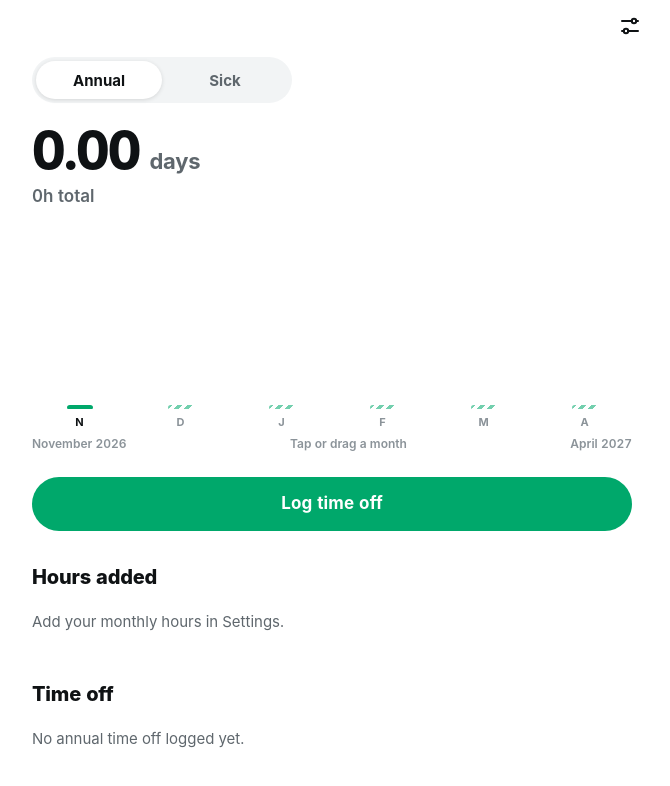
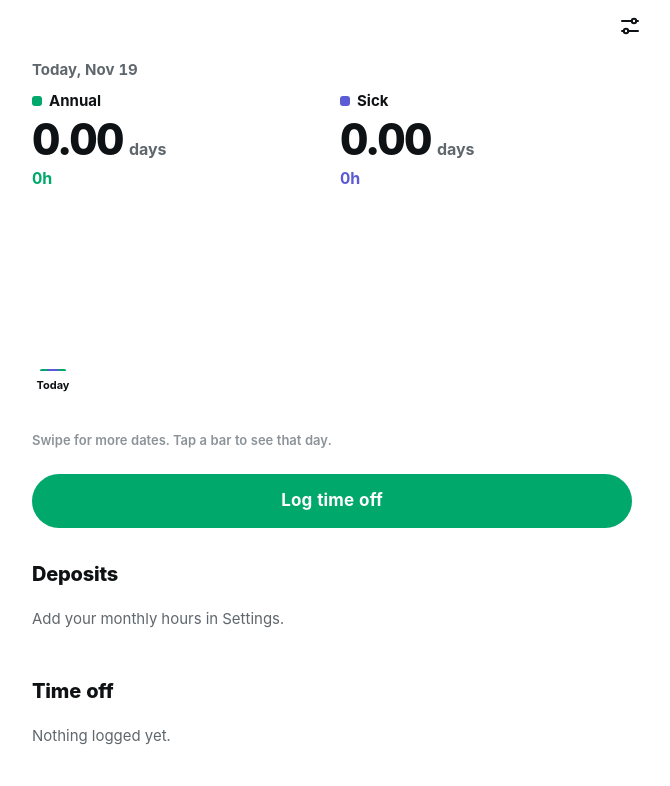
Before and after one commit to iisauha/NYC-DEP-Personal-Dashboard, a plain HTML site: page timeoff/index.html in a window 1280 px wide. Both pictures are taken after a click on the button "Start tracking". Shown: the whole page, without its empty margins (308-978 px from the left). Drawn offline with Linux system fonts and the light colour scheme.

Commit message:
Simpler home: both balances, layered scrollable chart with dates
- Annual and sick shown together; toggle removed
- One bar per deposit date (plus today and days off), annual and sick
  layered, scrolls sideways two years ahead and rescales to what is in view
- Tap a bar to see both balances on that date
- Combined deposits and time off lists

Co-Authored-By: Claude Opus 5.5 <noreply@anthropic.com>
Claude-Session: https://claude.ai/code/session_014yGva4n89QwQbMewvV48NC

```diff
--- a/sw.js
+++ b/sw.js
@@ -1,6 +1,6 @@
 /* Offline support. Network first, so a new version shows up right away when online;
    falls back to the cached copy when offline. */
-const CACHE = 'dep-dashboard-v12';
+const CACHE = 'dep-dashboard-v13';
 const SHELL = [
   './', './index.html', './manifest.webmanifest', './assets/app.css',
   './timeoff/', './timeoff/index.html', './timeoff/app.js', './timeoff/leave.js',
--- a/timeoff/app.js
+++ b/timeoff/app.js
@@ -35,10 +35,9 @@ function route() {
   $('settingsBtn').hidden = view !== 'home';
   $('barTitle').textContent = $('view-' + view).dataset.title;
   $('snackbar').classList.remove('show');
-  if (view !== 'home') document.body.classList.remove('sick-mode');
   const el = $('view-' + view); el.classList.remove('view-enter'); void el.offsetWidth; el.classList.add('view-enter');
   $('scroller').scrollTop = 0;
-  ({ home: () => { shown = null; renderHome(true); }, settings: () => { renderSettings(); applyTheme(); }, dates: renderDates, setup: renderSetup })[view]();
+  ({ home: () => renderHome(true), settings: () => { renderSettings(); applyTheme(); }, dates: renderDates, setup: renderSetup })[view]();
 }
 window.addEventListener('hashchange', route);
 $('settingsBtn').addEventListener('click', () => { location.hash = 'settings'; });
@@ -73,65 +72,51 @@ function applyTheme() {
 }
 $('themeToggle').addEventListener('click', e => {
   const b = e.target.closest('button'); if (!b) return;
-  S.theme = b.dataset.theme; persist(); applyTheme(); drawChart(false);
+  S.theme = b.dataset.theme; persist(); applyTheme();
   if (navigator.standalone) snack('Close and reopen the app to update the top bar');
 });
 matchMedia('(prefers-color-scheme: dark)').addEventListener('change', () => { applyTheme(); });
 
-/* ---------- home ---------- */
-let leaveType = 'annual';
-let shown = null;          // number currently on screen (days), for count-up
-let countRAF = 0;
-function setBig(mins, animate) {
-  const target = mins / S.dayMins;
-  const el = $('bigNum');
-  const fmt = v => (Math.round(v * 100) / 100).toLocaleString('en-US', { minimumFractionDigits: 2, maximumFractionDigits: 2 });
-  cancelAnimationFrame(countRAF);
-  const reduce = matchMedia('(prefers-reduced-motion: reduce)').matches;
-  if (!animate || shown === null || reduce) { el.textContent = fmt(target); shown = target; }
+/* ---------- home: both balances, one chart, one list ---------- */
+const shownN = { annual: null, sick: null };
+const rafN = { annual: 0, sick: 0 };
+const fmt2 = v => (Math.round(v * 100) / 100).toLocaleString('en-US', { minimumFractionDigits: 2, maximumFractionDigits: 2 });
+function setNum(type, mins, animate) {
+  const el = $(type === 'annual' ? 'numA' : 'numS'), target = mins / S.dayMins;
+  cancelAnimationFrame(rafN[type]);
+  if (!animate || shownN[type] === null || matchMedia('(prefers-reduced-motion: reduce)').matches) { el.textContent = fmt2(target); shownN[type] = target; }
   else {
-    const from = shown, t0 = performance.now(), dur = 650;
-    const step = now => {
-      const p = Math.min(1, (now - t0) / dur), e = 1 - Math.pow(1 - p, 4);
-      const v = from + (target - from) * e; el.textContent = fmt(v); shown = v;
-      if (p < 1) countRAF = requestAnimationFrame(step);
-    };
-    countRAF = requestAnimationFrame(step);
+    const from = shownN[type], t0 = performance.now();
+    const step = now => { const p = Math.min(1, (now - t0) / 550), e = 1 - Math.pow(1 - p, 4), v = from + (target - from) * e;
+      el.textContent = fmt2(v); shownN[type] = v; if (p < 1) rafN[type] = requestAnimationFrame(step); };
+    rafN[type] = requestAnimationFrame(step);
   }
   el.classList.toggle('neg', mins < 0);
-  $('bigUnit').textContent = Math.abs(target) === 1 ? 'day' : 'days';
-  $('subHours').textContent = `${L.fmtHM(mins)} total`;
+  $(type === 'annual' ? 'hrsA' : 'hrsS').textContent = L.fmtHM(mins);
 }
-function setDeltaDefault() {
-  const last = L.lastCredit(S, L.today()), d = $('delta');
-  d.classList.remove('scrub');
-  d.textContent = last ? `+${L.fmtHM(last[leaveType])} added ${L.fmtDate(last.date, { month: 'short', day: 'numeric' })}` : '';
+function showDate(date, label) {
+  const b = L.balanceOn(S, date);
+  if (date < S.anchor.date && chart) { // before the CityTime date: read from the chart history
+    b.annual = L.valueAt(chart.pa, date); b.sick = L.valueAt(chart.ps, date);
+  }
+  setNum('annual', b.annual, true); setNum('sick', b.sick, true);
+  $('asOfLine').textContent = label;
 }
-
-$('typeToggle').addEventListener('click', e => {
-  const b = e.target.closest('button'); if (!b || b.dataset.t === leaveType) return;
-  leaveType = b.dataset.t; pressOne($('typeToggle'), b);
-  document.body.classList.toggle('sick-mode', leaveType === 'sick');
-  renderHome(true);
-});
+const todayLabel = () => 'Today, ' + L.fmtDate(L.today(), { month: 'short', day: 'numeric' });
 
 function renderHome(animate) {
-  const t = L.today(), b = L.balanceOn(S, t);
-  document.body.classList.toggle('sick-mode', leaveType === 'sick');
-  placeThumb($('typeToggle'));
-  setBig(b[leaveType], animate !== false);
-  setDeltaDefault();
-  drawChart(true);
+  const t = L.today();
+  shownN.annual = shownN.sick = null;
+  drawChart(animate !== false);
+  showDate(t, todayLabel());
 
   const last = L.lastCredit(S, t), next = L.nextCredit(S, t);
-  const row = (label, c, est) => c ? `<div class="row"><span class="badge-icon ${leaveType}"><svg viewBox="0 0 24 24" fill="none" stroke="currentColor" stroke-width="2.4" stroke-linecap="round"><path d="M12 6v12M6 12h12"/></svg></span>
-      <div class="row-main"><div class="row-title">${label}</div>
-      <div class="row-sub">${dShort(c.date)}, ${mName(c.ym)} hours</div></div>
-      <div class="row-value credit-amt">+${L.fmtHM(c[leaveType])}</div></div>` : '';
-  $('credits').innerHTML = (row('Last added', last) + row('Next', next, next && L.postSource(S, next.ym) === 'estimated'))
-    || '<div class="empty">Add your monthly hours in Settings.</div>';
+  const row = (label, c, fut) => c ? `<div class="row"><span class="badge-icon neutral"><svg viewBox="0 0 24 24" fill="none" stroke="currentColor" stroke-width="2.4" stroke-linecap="round"><path d="M12 6v12M6 12h12"/></svg></span>
+      <div class="row-main"><div class="row-title">${label}</div><div class="row-sub">${dShort(c.date)}</div></div>
+      <div class="row-value"><span style="color:var(--annual)">+${L.fmtHM(c.annual)}</span><small><span style="color:var(--sick);font-weight:600">+${L.fmtHM(c.sick)}</span></small></div></div>` : '';
+  $('credits').innerHTML = (row('Next deposit', next, true) + row('Last deposit', last)) || '<div class="empty">Add your monthly hours in Settings.</div>';
 
-  const uses = [...S.uses].filter(u => u.type === leaveType).sort((x, y) => y.date.localeCompare(x.date));
+  const uses = [...S.uses].sort((x, y) => y.date.localeCompare(x.date));
   let counted = false;
   $('taken').innerHTML = uses.length ? uses.map(u => {
     const tag = u.date > t ? '<span class="pill planned">Planned</span>'
@@ -139,68 +124,72 @@ function renderHome(animate) {
     return `<li><button class="row" data-use="${u.id}">
       <span class="badge-icon ${u.type}"><svg viewBox="0 0 24 24" fill="none" stroke="currentColor" stroke-width="2.4" stroke-linecap="round"><path d="M6 12h12"/></svg></span>
       <div class="row-main"><div class="row-title">${dShort(u.date)} ${tag}</div>
-      <div class="row-sub">${u.note ? esc(u.note) : NAME[u.type] + ' leave'}</div></div>
-      <div class="row-value">−${L.fmtHM(u.mins)}<small>${days(u.mins)} ${dayWord(u.mins)}</small></div></button></li>`;
-  }).join('') : `<li class="empty">No ${leaveType} time off logged yet.</li>`;
+      <div class="row-sub">${NAME[u.type]}${u.note ? ', ' + esc(u.note) : ''}</div></div>
+      <div class="row-value" style="color:var(--${u.type})">−${L.fmtHM(u.mins)}<small>${days(u.mins)} ${dayWord(u.mins)}</small></div></button></li>`;
+  }).join('') : '<li class="empty">Nothing logged yet.</li>';
   $('takenFoot').hidden = !counted;
   $('takenFoot').textContent = `"In CityTime" means it's on or before ${dShort(S.anchor.date)}, the date of your balance, so it isn't subtracted again.`;
 }
 
-/* ---------- chart: balance at the end of each month, drag or tap a bar ---------- */
-let chart = null;
-function monthEnd(ym) { const [y, m] = ym.split('-').map(Number); return L.iso(new Date(y, m, 0)); }
+/* ---------- chart: a bar for every deposit date plus today; annual and sick layered ---------- */
+let chart = null, selIdx = null;
 function drawChart(animate) {
-  const wrap = $('chart'); if (!wrap || wrap.offsetParent === null) return;
-  const t = L.today(), nowYM = t.slice(0, 7);
-  let first = S.startDate.slice(0, 7);
-  // keep about 12 bars: up to 6 past months, this month, 5 ahead
-  const back = []; let ym = nowYM;
-  for (let i = 0; i < 6 && ym > first; i++) { ym = (([y, m]) => m === 1 ? `${y - 1}-12` : `${y}-${String(m - 1).padStart(2, '0')}`)(ym.split('-').map(Number)); back.unshift(ym); }
-  const months = [...back, nowYM]; ym = nowYM;
-  for (let i = 0; i < 5; i++) { ym = L.nextMonth(ym); months.push(ym); }
-  const endDate = monthEnd(months[months.length - 1]);
-  const pts = L.series(S, leaveType, endDate);
-  const bars = months.map(m => {
-    const date = m === nowYM ? t : monthEnd(m);
-    return { ym: m, date, value: L.valueAt(pts, date), future: m > nowYM, now: m === nowYM };
+  const wrap = $('chart'); if (!wrap) return;
+  const t = L.today(), end = L.iso(L.addDays(L.parse(t), 730));
+  const pa = L.series(S, 'annual', end), ps = L.series(S, 'sick', end);
+  const dates = new Set([t]);
+  let ym = S.startDate.slice(0, 7);
+  for (let i = 0; i < 400; i++) { const pd = L.postDate(S, ym); if (pd > end) break; if (L.rateFor(S, ym) && pd >= S.startDate) dates.add(pd); ym = L.nextMonth(ym); }
+  for (const u of S.uses) if (u.date >= S.startDate && u.date <= end) dates.add(u.date);
+  const items = [...dates].sort().map(d => ({ date: d, a: L.valueAt(pa, d), s: L.valueAt(ps, d), now: d === t, future: d > t,
+    use: S.uses.some(u => u.date === d) }));
+  const max = Math.max(S.dayMins, ...items.map(i => Math.max(i.a, i.s)));
+  let prevYear = null;
+  wrap.innerHTML = `<div class="bars" id="bars">${items.map((it, i) => {
+    const d = L.parse(it.date), y = d.getFullYear(), showY = prevYear !== null && y !== prevYear; prevYear = y;
+    const h = v => Math.max(1.5, Math.max(0, v) / max * 100);
+    return `<button class="bar-col${it.future ? ' future' : ''}${it.now ? ' now' : ''}${it.use ? ' use' : ''}" data-i="${i}" aria-label="${L.fmtDate(it.date)}">
+      <span class="bar-stack"><span class="bar a${animate ? ' grow' : ''}" style="height:${h(it.a)}%;animation-delay:${Math.min(i, 20) * 25}ms"></span>
+      <span class="bar s${animate ? ' grow' : ''}" style="height:${h(it.s)}%;animation-delay:${Math.min(i, 20) * 25 + 60}ms"></span></span>
+      <span class="bar-lbl">${it.now ? 'Today' : d.toLocaleDateString('en-US', { month: 'short' })}<b>${it.now ? '&nbsp;' : d.getDate()}</b>${showY ? `<em>${y}</em>` : ''}</span>
+    </button>`;
+  }).join('')}</div>`;
+  chart = { items, pa, ps };
+  selIdx = null;
+  const nowEl = wrap.querySelector('.bar-col.now');
+  wrap.style.scrollBehavior = 'auto';
+  if (nowEl) wrap.scrollLeft = Math.max(0, nowEl.offsetLeft - wrap.clientWidth * 0.62);
+  wrap.style.scrollBehavior = '';
+  rescale();
+}
+/* Scale bars to the dates in view, so they always fill the chart as you swipe. */
+let rescaleRAF = 0;
+function rescale() {
+  if (!chart) return;
+  const wrap = $('chart'), left = wrap.scrollLeft, right = left + wrap.clientWidth;
+  const cols = wrap.querySelectorAll('.bar-col');
+  let max = S.dayMins;
+  cols.forEach((c, i) => { if (c.offsetLeft + c.offsetWidth > left && c.offsetLeft < right) max = Math.max(max, chart.items[i].a, chart.items[i].s); });
+  max *= 1.08;
+  cols.forEach((c, i) => {
+    const it = chart.items[i], [ba, bs] = c.querySelectorAll('.bar');
+    ba.style.height = Math.max(1.5, Math.max(0, it.a) / max * 100) + '%';
+    bs.style.height = Math.max(1.5, Math.max(0, it.s) / max * 100) + '%';
   });
-  const max = Math.max(S.dayMins, ...bars.map(b => b.value));
-  wrap.innerHTML = `<div class="bars">${bars.map((b, i) => `
-      <div class="bar-col${b.future ? ' future' : ''}${b.now ? ' now' : ''}" data-i="${i}">
-        <div class="bar${animate ? ' grow' : ''}" style="height:${Math.max(2, Math.max(0, b.value) / max * 100)}%;animation-delay:${i * 35}ms"></div>
-        <span class="bar-lbl">${L.parse(b.ym + '-01').toLocaleDateString('en-US', { month: 'narrow' })}</span>
-      </div>`).join('')}</div>`;
-  $('lblStart').textContent = L.fmtMonth(months[0]).replace(/ (\d{4})$/, ' $1');
-  $('lblEnd').textContent = L.fmtMonth(months[months.length - 1]);
-  chart = { bars };
 }
-let selBar = null;
-function scrubAt(clientX) {
-  if (!chart) return;
-  const cols = [...$('chart').querySelectorAll('.bar-col')];
-  let i = cols.findIndex(c => { const r = c.getBoundingClientRect(); return clientX >= r.left - 2 && clientX <= r.right + 2; });
-  if (i < 0) { const r0 = cols[0].getBoundingClientRect(); i = clientX < r0.left ? 0 : cols.length - 1; }
-  if (i === selBar) return;
-  if (selBar !== null && navigator.vibrate) navigator.vibrate(4);
-  selBar = i;
-  cols.forEach((c, k) => c.classList.toggle('sel', k === i));
-  $('chart').classList.add('scrubbing');
-  const b = chart.bars[i];
-  setBig(b.value, true);
-  const d = $('delta'); d.classList.add('scrub');
-  d.textContent = b.now ? 'Today' : `End of ${L.fmtMonth(b.ym)}${b.future ? ', projected' : ''}`;
-}
-function endScrub() {
-  const wrap = $('chart'); if (!wrap.classList.contains('scrubbing')) return;
-  wrap.classList.remove('scrubbing'); selBar = null;
-  wrap.querySelectorAll('.bar-col.sel').forEach(c => c.classList.remove('sel'));
-  setBig(L.balanceOn(S, L.today())[leaveType], true); setDeltaDefault();
-}
-let scrubbing = false, releaseT = 0;
-$('chart').addEventListener('pointerdown', e => { clearTimeout(releaseT); scrubbing = true; $('chart').setPointerCapture(e.pointerId); scrubAt(e.clientX); });
-$('chart').addEventListener('pointermove', e => { if (scrubbing) scrubAt(e.clientX); });
-$('chart').addEventListener('pointerup', () => { scrubbing = false; clearTimeout(releaseT); releaseT = setTimeout(endScrub, 1500); });
-$('chart').addEventListener('pointercancel', () => { scrubbing = false; endScrub(); });
+$('chart').addEventListener('scroll', () => { cancelAnimationFrame(rescaleRAF); rescaleRAF = requestAnimationFrame(rescale); }, { passive: true });
+$('chart').addEventListener('click', e => {
+  const col = e.target.closest('.bar-col'); if (!col) return;
+  const i = +col.dataset.i, it = chart.items[i];
+  const cols = $('chart').querySelectorAll('.bar-col');
+  if (selIdx === i || it.now) {           // tap again or tap Today: back to today
+    selIdx = null; cols.forEach(c => c.classList.remove('sel')); $('chart').classList.remove('picking');
+    showDate(L.today(), todayLabel()); return;
+  }
+  selIdx = i; cols.forEach((c, k) => c.classList.toggle('sel', k === i)); $('chart').classList.add('picking');
+  if (navigator.vibrate) navigator.vibrate(4);
+  showDate(it.date, L.fmtDate(it.date, { weekday: 'short', month: 'short', day: 'numeric', year: 'numeric' }) + (it.future ? ', projected' : ''));
+});
 window.addEventListener('resize', () => { if (view === 'home') drawChart(false); });
 
 /* ---------- sheets ---------- */
@@ -227,7 +216,7 @@ document.addEventListener('keydown', e => { if (e.key === 'Escape' && !$('sheet'
 /* ---------- log / edit time off ---------- */
 function openTimeOff(u) {
   const editing = !!u;
-  let type = u ? u.type : leaveType;
+  let type = u ? u.type : 'annual';
   openSheet(editing ? 'Edit time off' : 'Log time off', `
     <div class="segmented" role="group" aria-label="Type" id="tType" style="margin-bottom:14px"><span class="thumb" aria-hidden="true"></span>
       <button aria-pressed="${type === 'annual'}" data-t="annual">Annual</button><button aria-pressed="${type === 'sick'}" data-t="sick">Sick</button></div>
--- a/timeoff/index.html
+++ b/timeoff/index.html
@@ -27,29 +27,42 @@
 <link rel="apple-touch-icon" href="../icons/apple-touch-icon.png">
 <link rel="stylesheet" href="../assets/app.css">
 <style>
-  .hero { margin-top: 4px; }
-  .hero .segmented { max-width: 260px; margin-bottom: 22px; }
-  .big { font-size: 52px; line-height: 1; font-weight: 800; letter-spacing: -.035em; display: flex; align-items: baseline; gap: 10px; }
-  .big .unit { font-size: 22px; font-weight: 700; letter-spacing: -.01em; color: var(--ink-2); }
-  .sub-hours { font-size: 17px; font-weight: 600; color: var(--ink-2); margin-top: 8px; }
-  .delta { font-size: 15px; font-weight: 700; color: var(--accent); margin-top: 6px; min-height: 21px; transition: color .3s; }
-  .delta.scrub { color: var(--ink-2); }
-  .chart-wrap { margin-top: 22px; height: 170px; touch-action: none; user-select: none; -webkit-user-select: none; cursor: pointer; }
-  .bars { display: flex; align-items: stretch; gap: 6px; height: 100%; }
-  .bar-col { flex: 1; display: flex; flex-direction: column; justify-content: flex-end; align-items: center; gap: 8px; min-width: 0; }
-  .bar { width: 100%; max-width: 26px; border-radius: 7px 7px 3px 3px; background: var(--accent); opacity: .28; transform-origin: bottom;
-    transition: opacity .2s, transform .25s var(--spring), background-color .3s; }
-  .bar-col.now .bar { opacity: 1; }
-  .bar-col.future .bar { background: repeating-linear-gradient(135deg, var(--accent) 0 3px, transparent 3px 7px); opacity: .55; }
-  .scrubbing .bar-col .bar { opacity: .18; }
-  .scrubbing .bar-col.future .bar { opacity: .35; }
-  .bar-col.sel .bar { opacity: 1 !important; transform: scaleX(1.12); }
-  .bar-col.sel.future .bar { background: var(--accent); opacity: .6 !important; }
-  .bar-lbl { font-size: 11px; font-weight: 700; color: var(--ink-3); flex: 0 0 auto; line-height: 1; }
-  .bar-col.now .bar-lbl, .bar-col.sel .bar-lbl { color: var(--ink); }
+  .as-of { font-size: 15px; font-weight: 700; color: var(--ink-2); margin: 6px 0 10px; min-height: 21px; }
+  .tiles { display: grid; grid-template-columns: 1fr 1fr; gap: 16px; }
+  .tile-lbl { font-size: 15px; font-weight: 700; display: flex; align-items: center; gap: 7px; }
+  .tile-lbl::before { content: ""; width: 10px; height: 10px; border-radius: 3px; background: var(--c); }
+  .tile-num { margin-top: 6px; display: flex; align-items: baseline; gap: 6px; }
+  .tile-num span:first-child { font-size: 44px; line-height: 1; font-weight: 800; letter-spacing: -.035em; }
+  .tile-num .u { font-size: 16px; font-weight: 700; color: var(--ink-2); }
+  .tile-hrs { font-size: 16px; font-weight: 700; color: var(--c); margin-top: 6px; }
+  .annual { --c: var(--annual); } .sick { --c: var(--sick); }
+
+  .chart-scroll { margin: 22px calc(-1 * var(--gutter)) 0; padding: 0 var(--gutter); overflow-x: auto; overflow-y: hidden;
+    scrollbar-width: none; -webkit-overflow-scrolling: touch; scroll-behavior: smooth;
+    -webkit-mask-image: linear-gradient(90deg, transparent 0, #000 18px, #000 calc(100% - 18px), transparent 100%);
+            mask-image: linear-gradient(90deg, transparent 0, #000 18px, #000 calc(100% - 18px), transparent 100%); }
+  .chart-scroll::-webkit-scrollbar { display: none; }
+  .bars { display: flex; gap: 4px; height: 210px; width: max-content; padding-right: 8px; }
+  .bar-col { flex: 0 0 42px; display: flex; flex-direction: column; align-items: center; gap: 8px; border: 0; background: none; padding: 0; cursor: pointer; color: inherit; font: inherit; }
+  .bar-stack { position: relative; flex: 1; width: 100%; }
+  .bar { position: absolute; bottom: 0; left: 50%; border-radius: 6px 6px 2px 2px; transform-origin: bottom; transition: opacity .2s, height .35s var(--ease); }
+  .bar.a { width: 26px; margin-left: -13px; background: var(--annual); opacity: .35; }
+  .bar.s { width: 12px; margin-left: -6px; background: var(--sick); opacity: .55; }
+  .bar-col.now .bar.a, .bar-col.sel .bar.a { opacity: 1; }
+  .bar-col.now .bar.s, .bar-col.sel .bar.s { opacity: 1; }
+  .bar-col.future .bar.a { background: repeating-linear-gradient(135deg, var(--annual) 0 3px, transparent 3px 7px); opacity: .6; }
+  .bar-col.future .bar.s { opacity: .4; }
+  .picking .bar-col.now .bar { opacity: .35; }
+  .bar-col.sel.future .bar.a { background: var(--annual); opacity: .9; }
+  .bar-col.sel.future .bar.s { opacity: 1; }
+  .bar-lbl { position: relative; font-size: 11px; font-weight: 700; color: var(--ink-3); line-height: 1.2; text-align: center; height: 42px; }
+  .bar-lbl b { display: block; font-size: 13px; color: var(--ink-2); }
+  .bar-lbl em { display: block; font-style: normal; font-size: 10px; color: var(--ink-3); }
+  .bar-col.now .bar-lbl, .bar-col.sel .bar-lbl, .bar-col.now .bar-lbl b, .bar-col.sel .bar-lbl b { color: var(--ink); }
+  .bar-col.use .bar-lbl b::after { content: ""; display: block; width: 4px; height: 4px; border-radius: 50%; background: var(--danger); margin: 2px auto 0; }
   .grow { animation: grow .6s var(--spring) backwards; }
   @keyframes grow { from { transform: scaleY(0); } to { transform: scaleY(1); } }
-  .chart-labels { display: flex; justify-content: space-between; font-size: 12px; font-weight: 600; color: var(--ink-3); margin-top: 8px; }
+  .chart-hint { font-size: 13px; font-weight: 600; color: var(--ink-3); margin: 10px 0 0; }
   .fade-up { animation: viewIn .5s var(--ease) both; }
   .credit-amt { font-weight: 700; color: var(--accent); }
   .actions { display: grid; gap: 10px; margin-top: 24px; }
@@ -75,21 +88,18 @@
 
   <!-- Home -->
   <section id="view-home" data-title="My time off">
-    <div class="hero">
-      <div class="segmented" role="group" aria-label="Leave type" id="typeToggle">
-        <span class="thumb" aria-hidden="true"></span>
-        <button aria-pressed="true" data-t="annual">Annual</button><button aria-pressed="false" data-t="sick">Sick</button>
-      </div>
-      <div class="big" aria-live="polite"><span id="bigNum">0</span><span class="unit" id="bigUnit">days</span></div>
-      <div class="sub-hours" id="subHours"></div>
-      <div class="delta" id="delta"></div>
-      <div class="chart-wrap" id="chart" role="img" aria-label="Balance at the end of each month. Tap or drag to see a month."></div>
-      <div class="chart-labels"><span id="lblStart"></span><span>Tap or drag a month</span><span id="lblEnd"></span></div>
+    <div class="as-of" id="asOfLine"></div>
+    <div class="tiles">
+      <div class="tile annual"><div class="tile-lbl">Annual</div><div class="tile-num"><span id="numA">0</span><span class="u">days</span></div><div class="tile-hrs" id="hrsA"></div></div>
+      <div class="tile sick"><div class="tile-lbl">Sick</div><div class="tile-num"><span id="numS">0</span><span class="u">days</span></div><div class="tile-hrs" id="hrsS"></div></div>
     </div>
+
+    <div class="chart-scroll" id="chart" aria-label="Balance on each deposit date. Swipe for more, tap a bar to see that date."></div>
+    <p class="chart-hint">Swipe for more dates. Tap a bar to see that day.</p>
 
     <div class="actions"><button class="btn" id="logBtn">Log time off</button></div>
 
-    <h2 class="section-head">Hours added</h2>
+    <h2 class="section-head">Deposits</h2>
     <div class="list" id="credits"></div>
 
     <h2 class="section-head">Time off</h2>
```
